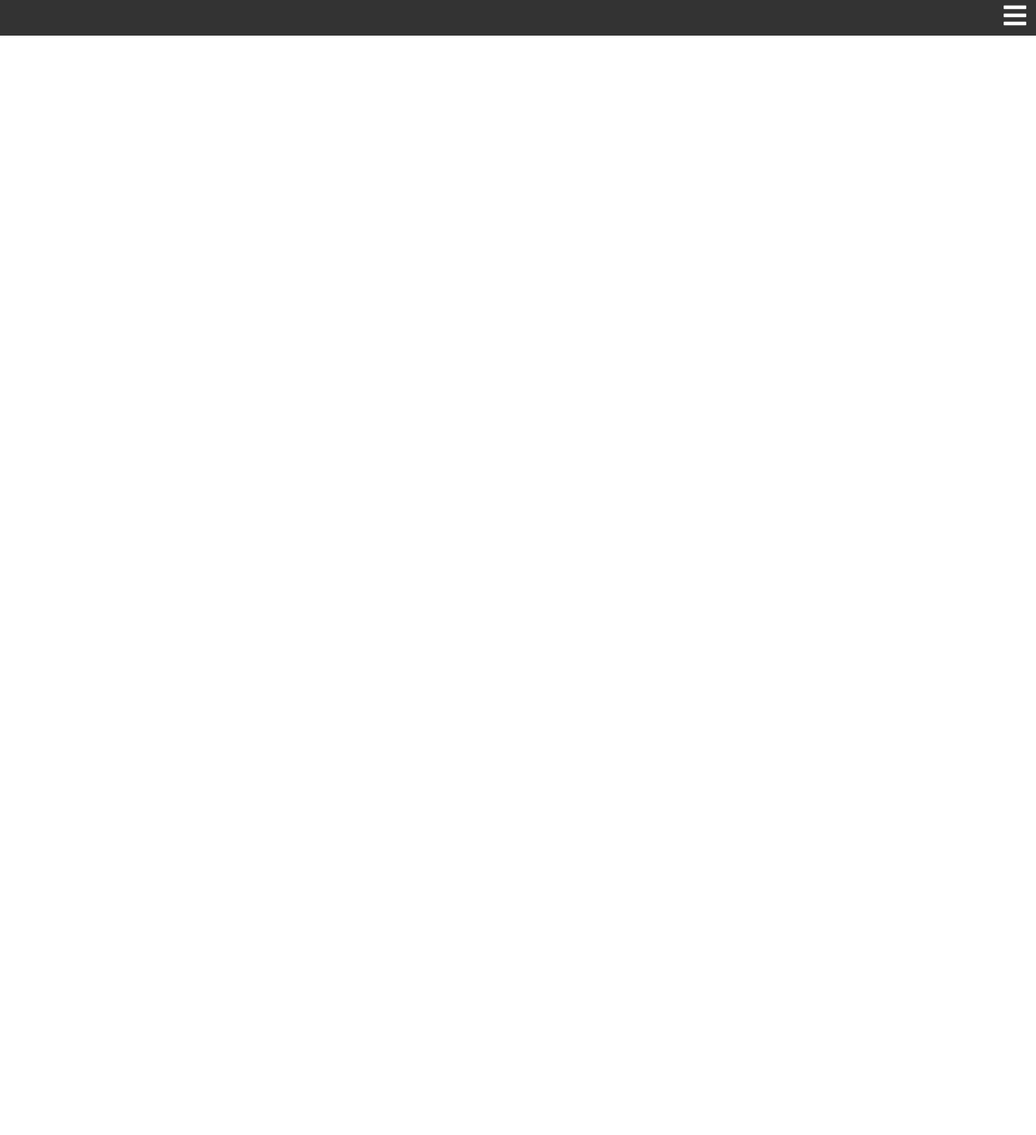
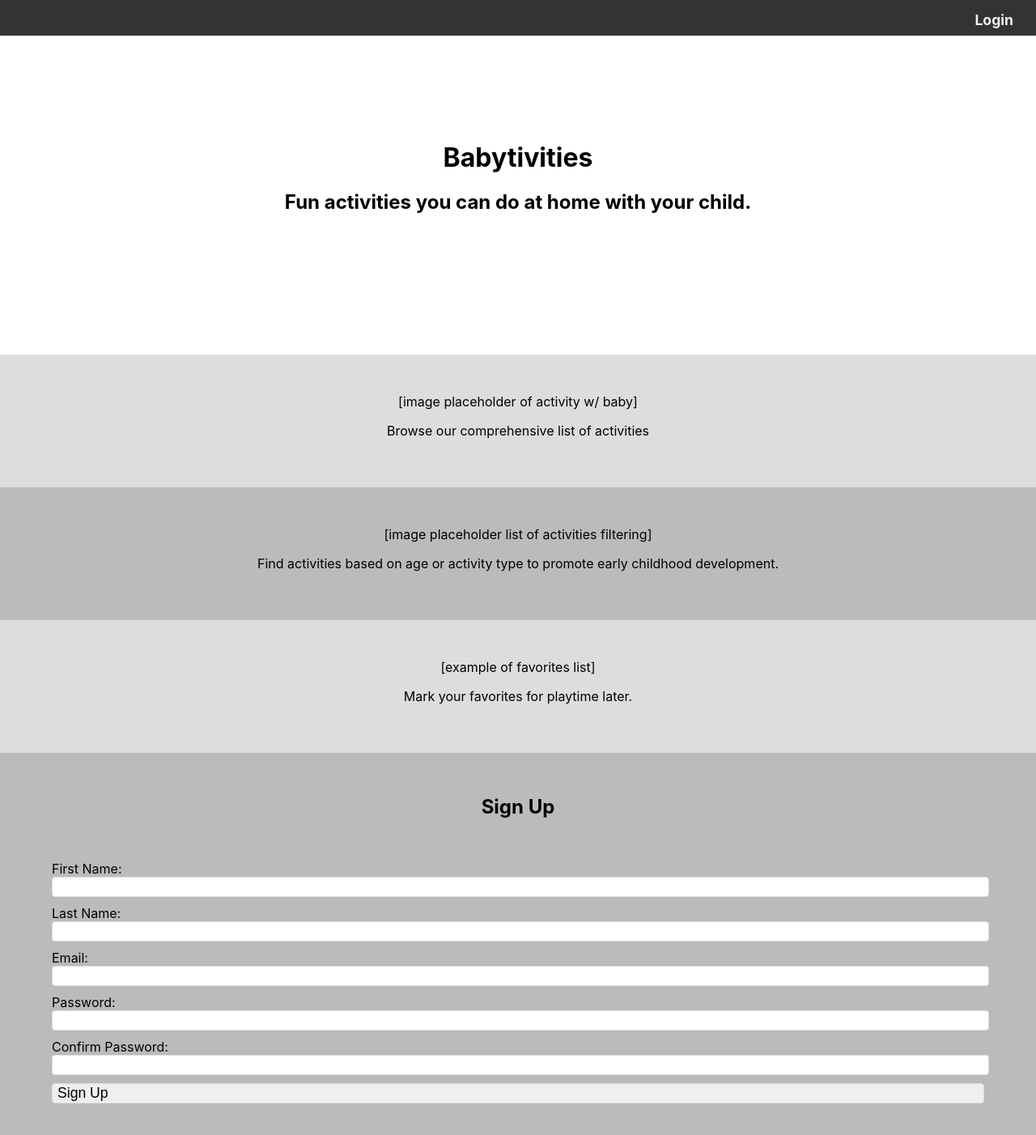
Before and after one commit to codylee02/babytivities-react, a React (Create React App) app: page / in a window 1280 px wide. Shown: the top 1402 px of the page at 81% size. Before the commit the page ends 800 px from the top, so only its background shows below. Built offline with nearby package versions, Linux system fonts and the light colour scheme.

Commit message:
added landing page

```diff
--- a/src/App.js
+++ b/src/App.js
@@ -4,12 +4,21 @@ import NavBar from "./components/NavBar/NavBar.js";
 import Activities from "./routes/Activities/Activities.js";
 import Activity from "./routes/Activity/Activity.js";
 import Favorites from "./routes/Favorites/Favorites";
+import LandingPage from "./routes/LandingPage/LandingPage";
+import LandingPageNav from "./components/LandingPageNav/LandingPageNav";
 
 function App() {
   return (
     <>
-      <NavBar />
+      <Route exact path={"/"} component={LandingPageNav} />
+      <Route
+        exact
+        path={["/activities", "/favorites", "/activities/:id"]}
+        component={NavBar}
+      />
+
       <main className="App">
+        <Route exact path="/" component={LandingPage} />
         <Route exact path="/activities" component={Activities} />
         <Route exact path="/favorites" component={Favorites} />
         <Route path="/activities/:id" component={Activity} />
--- /dev/null
+++ b/src/components/LandingPageNav/LandingPageNav.css
@@ -0,0 +1,27 @@
+.LandingPageNav {
+  position: fixed;
+  top: 0;
+  left: 0;
+  right: 0;
+  padding-right: 0.75rem;
+  background-color: #333;
+  overflow: hidden;
+  text-align: right;
+  font-size: 2rem;
+  z-index: 1;
+  min-height: 2.75rem;
+}
+
+.LandingPageNav a {
+  color: #f2f2f2;
+  text-align: left;
+  font-weight: bold;
+  padding: 14px 16px;
+  text-decoration: none;
+  font-size: 1.1rem;
+}
+
+.LandingPageNav a:hover {
+  background-color: #ddd;
+  color: black;
+}
--- /dev/null
+++ b/src/components/LandingPageNav/LandingPageNav.js
@@ -0,0 +1,13 @@
+import React from "react";
+import { Link } from "react-router-dom";
+
+import "./LandingPageNav.css";
+
+export default function LandingPageNav() {
+  return (
+    <nav role="navigation" className="LandingPageNav">
+      {/* <Link to="/register">Register</Link> */}
+      <Link to="/activities">Login</Link>
+    </nav>
+  );
+}
--- a/src/components/NavBar/NavBar.js
+++ b/src/components/NavBar/NavBar.js
@@ -32,7 +32,7 @@ export default class NavBar extends React.Component {
           <Link to={"/favorites"} onClick={() => this.toggleMenu()}>
             Favorites
           </Link>
-          <Link to={"/logout"} onClick={() => this.toggleMenu()}>
+          <Link to={"/"} onClick={() => this.toggleMenu()}>
             Logout
           </Link>
         </div>
--- /dev/null
+++ b/src/routes/LandingPage/LandingPage.css
@@ -0,0 +1,29 @@
+header {
+  padding: 12% 0;
+  text-align: center;
+}
+
+section {
+  min-height: 100px;
+  padding: 2rem 2rem;
+  background-color: #bbb;
+  text-align: center;
+}
+
+section:nth-child(even) {
+  background-color: #ddd;
+}
+
+.sign-up-form {
+  text-align: left;
+  padding: 2rem;
+}
+.sign-up-form input {
+  border: 1px solid #ddd;
+  display: block;
+  font-size: 1.1em;
+  margin-bottom: 10px;
+  text-align: left;
+  width: 100%;
+  border-radius: 4px;
+}
--- /dev/null
+++ b/src/routes/LandingPage/LandingPage.js
@@ -0,0 +1,43 @@
+import React from "react";
+
+import "./LandingPage.css";
+
+export default function LandingPage() {
+  return (
+    <div>
+      <header role="banner">
+        <h1>Babytivities</h1>
+        <h2>Fun activities you can do at home with your child.</h2>
+      </header>
+
+      <section>
+        <p>[image placeholder of activity w/ baby]</p>
+        <p>Browse our comprehensive list of activities</p>
+      </section>
+
+      <section>
+        <p>[image placeholder list of activities filtering]</p>
+        <p>
+          Find activities based on age or activity type to promote early
+          childhood development.
+        </p>
+      </section>
+
+      <section>
+        <p>[example of favorites list]</p>
+        <p>Mark your favorites for playtime later.</p>
+      </section>
+      <section>
+        <h2>Sign Up</h2>
+        <form className="sign-up-form">
+          First Name: <input type="text" name="first-name" />
+          Last Name: <input type="text" name="last-name" />
+          Email: <input type="email" name="email" />
+          Password: <input type="password" name="password" />
+          Confirm Password: <input type="password" name="confirm-password" />
+          <input type="submit" value="Sign Up" />
+        </form>
+      </section>
+    </div>
+  );
+}
```
